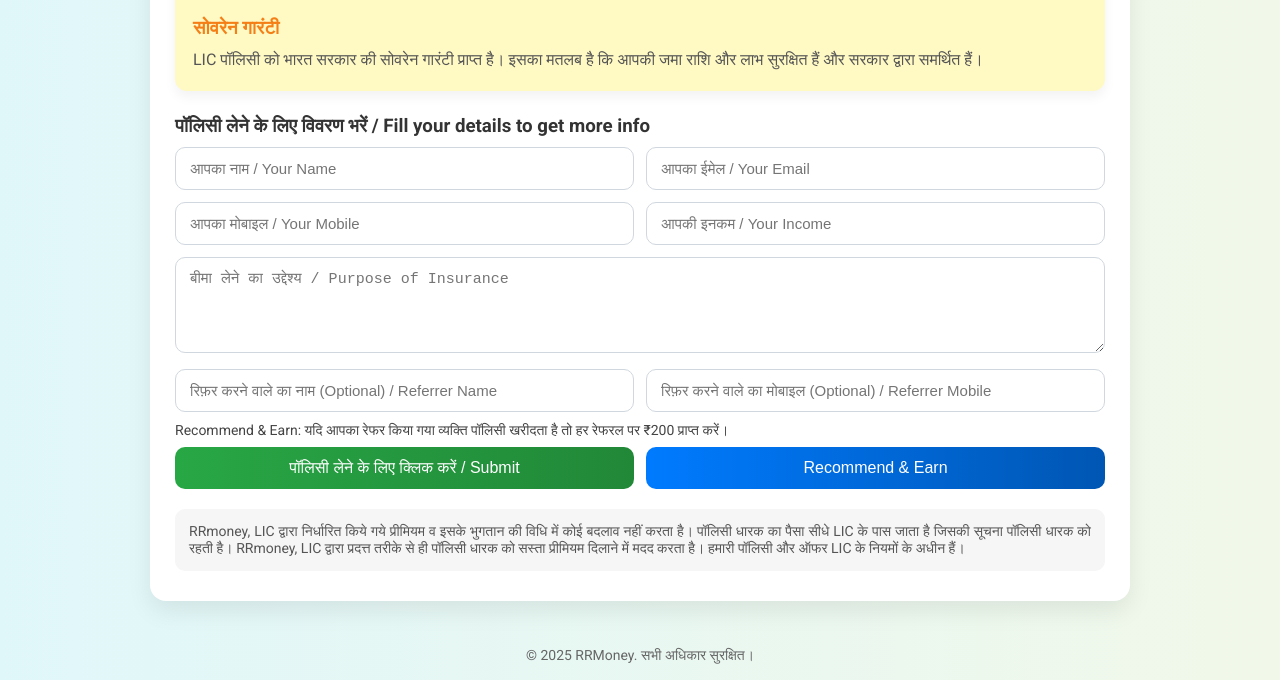
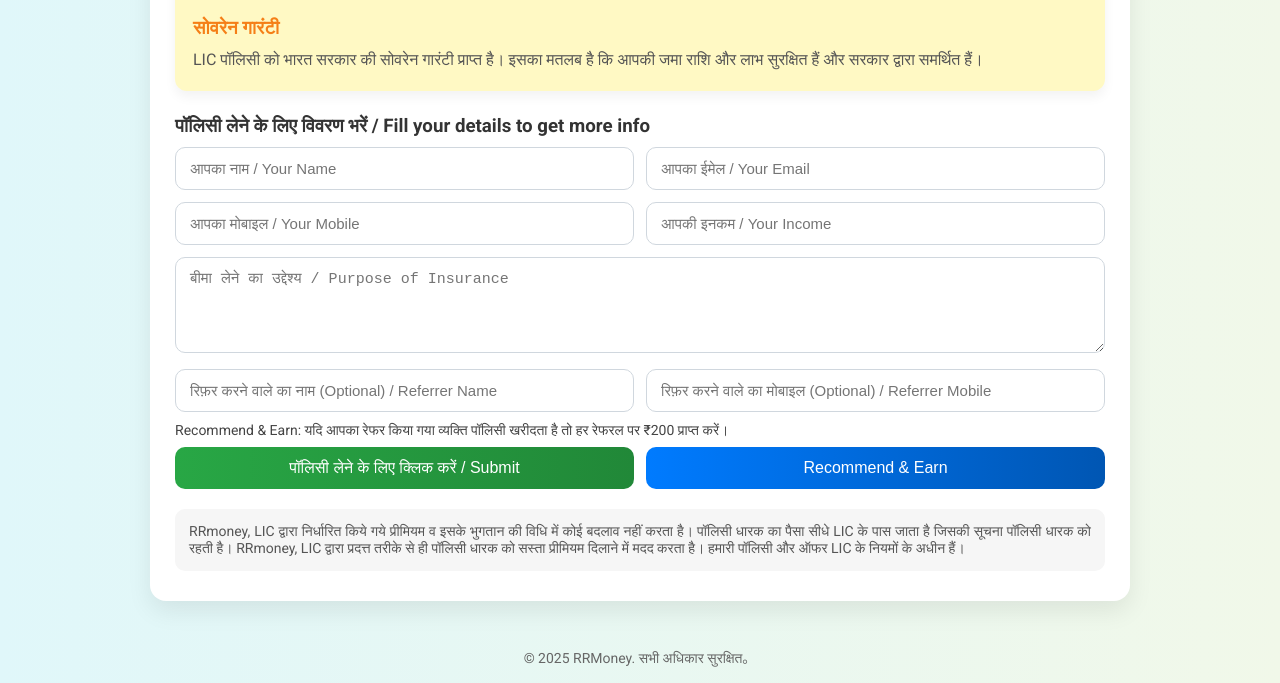
Before and after one commit to teamrrmoney-bit/my-website, a plain HTML site: page index.html in a window 1280 px wide. Shown: the part 754-1437 px from the top of the page. Drawn offline with Linux system fonts and the light colour scheme.

Commit message:
Update index.html

```diff
--- a/index.html
+++ b/index.html
@@ -262,7 +262,7 @@
   </div>
 
   <footer>
-    © 2025 RRMoney. सभी अधिकार सुरक्षित।
+    © 2025 RRMoney. सभी अधिकार सुरक्षित。
   </footer>
 
   <script>
```
